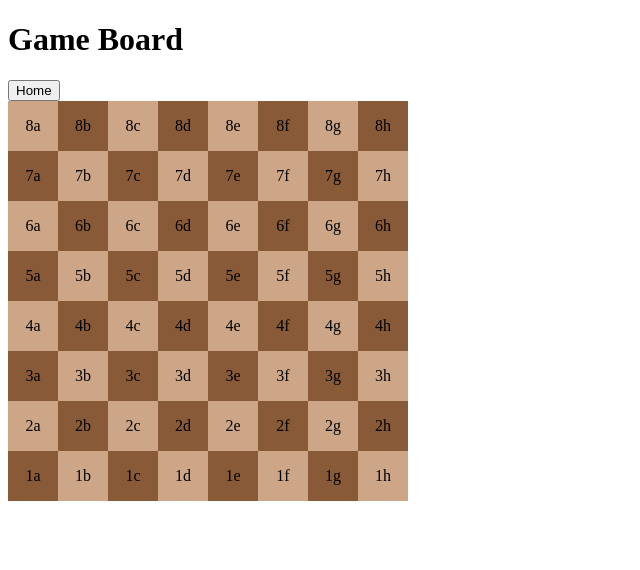
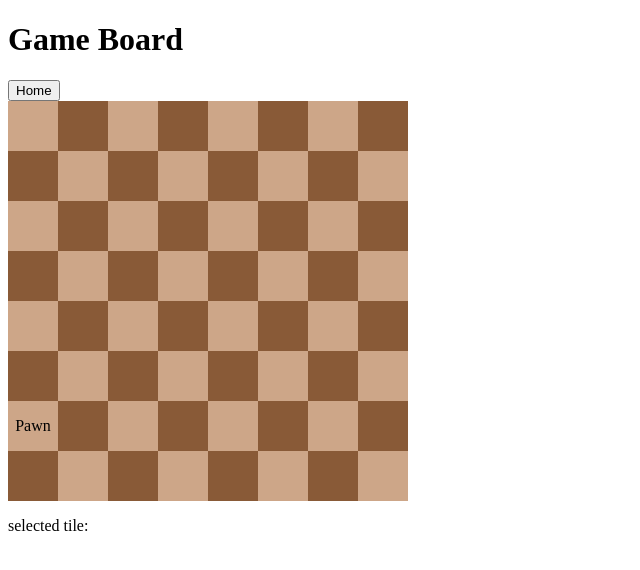
Before and after one commit to elliot-j03/Multiplayer-Chess, a React (Vite) app in the folder app/frontend/: page /game in a window 1280 px wide. Shown: the top 570 px of the page, without its empty margins (0-640 px from the left). Built offline with nearby package versions, Linux system fonts and the light colour scheme; no server answers.

Commit message:
tracking selected tiles

```diff
--- a/app/frontend/src/App.css
+++ b/app/frontend/src/App.css
@@ -36,3 +36,7 @@
 .board-tile:hover::after {
   opacity: 0.5;
 }
+
+.piece {
+  position: absolute;
+}
--- a/app/frontend/src/components/Game/BoardRow.jsx
+++ b/app/frontend/src/components/Game/BoardRow.jsx
@@ -1,33 +1,35 @@
-function BoardTile({ tileType, tileNum, tileLetter }) {
+function BoardTile({ tileType, tileNum, tileLetter, piece, onTileSelect }) {
+
     return (
-    <div className={`board-tile ${tileType === "dark" ? "dark" : ""}`}>
-        <p>{tileNum + tileLetter}</p>
+        <div className={`board-tile ${tileType === "dark" ? "dark" : ""}`}
+            onClick={() => onTileSelect(tileLetter+tileNum)}>
+            {piece !== undefined ? piece : null}
         </div>
     );
 }
 
 
-function BoardRow ({ rowType, rowIndex }) {
+function BoardRow ({ rowType, rowIndex, boardType, boardState, onTileSelect }) {
     // Variables
     const tileLetters = ["a", "b", "c", "d", "e", "f", "g", "h"];
 
-    if (rowType === 1) {
     return (
         <div className="board-row">
-                {tileLetters.map((letter, i) => (
-                    <BoardTile key={i} tileType={i % 2 === 0 ? "dark" : ""} tileNum={rowIndex} tileLetter={letter} />
-                ))}
-            </div>
+            {tileLetters.map((letter, i) => {
+                const tileLetter = boardType === "white" ? letter : tileLetters[7 - i]
+                const tileNum = boardType === "white" ? rowIndex : 9 - rowIndex
+                const tileID = tileLetter + tileNum
+                return (
+                    <BoardTile key={i}
+                    tileType={rowType === 1 ? (i % 2 === 0 ? "dark" : "") : (i % 2 === 0 ? "" : "dark")}
+                    tileNum={tileNum}
+                    tileLetter={tileLetter}
+                    piece={boardState[tileID]}
+                    onTileSelect={onTileSelect} />
                 )
-    } else {
-        return (
-            <div className="board-row">
-                {tileLetters.map((letter, i) => (
-                    <BoardTile key={i} tileType={i % 2 === 0 ? "" : "dark"} tileNum={rowIndex} tileLetter={letter} />
-                ))}
+            })}
         </div>
     )
 }
-}
 
 export default BoardRow;
--- a/app/frontend/src/components/Game/GameBoard.jsx
+++ b/app/frontend/src/components/Game/GameBoard.jsx
@@ -1,14 +1,38 @@
+// React
+import { useState } from "react";
 // Components
 import BoardRow from "./BoardRow";
+import Pawn from "./Pawn";
 
-function GameBoard () {
+
+const startingBoardState = {
+    "a2": <Pawn/>
+};
+
+
+function GameBoard ({ boardType }) {
+    // Variables
+    const [boardState, setBoardState] = useState(startingBoardState);
+    const [selectedTile, setSelectedTile] = useState();
+
+
+    function handleTileClick (tileID) {
+        setSelectedTile(tileID);
+    }
+
+
     return (
         <>
             <div className="board">
-               {[...Array(8)].map((_, i) => (
-                <BoardRow key={i} rowType={i % 2} rowIndex={8 - i} />
-               ))}
+            {[...Array(8)].map((_, i) => (
+                <BoardRow key={i} rowType={i % 2}
+                rowIndex={8 - i}
+                boardType={boardType}
+                boardState={boardState}
+                onTileSelect={handleTileClick} />
+            ))}
             </div>
+            <p>selected tile: {selectedTile}</p>
         </>
     )
 }
--- /dev/null
+++ b/app/frontend/src/components/Game/Pawn.jsx
@@ -0,0 +1,11 @@
+function Pawn () {
+    return (
+        <>
+            <div className="piece">
+                <p>Pawn</p>
+            </div>
+        </>
+    )
+}
+
+export default Pawn;
--- a/app/frontend/src/pages/GamePage.jsx
+++ b/app/frontend/src/pages/GamePage.jsx
@@ -13,7 +13,7 @@ function GamePage () {
         <>
             <h1>Game Board</h1>
             <button onClick={() => navigate(homePath)}>Home</button>
-            <GameBoard />
+            <GameBoard boardType={"white"}/>
         </>
     )
 }
```
Also changed, not shown: 1 other file (tests, documents, lock files or other folders). Lines whose indentation alone changed are shown as unchanged.
